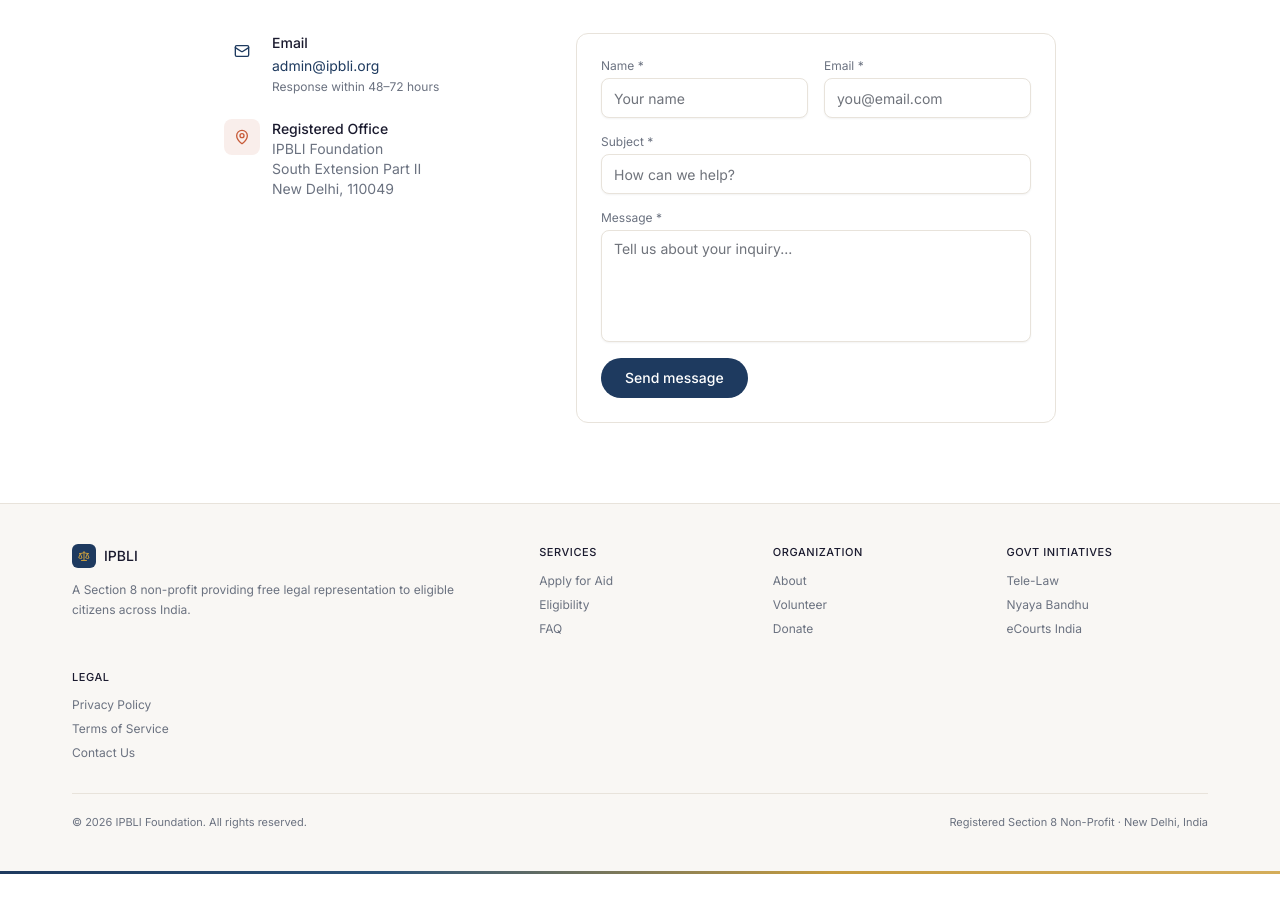
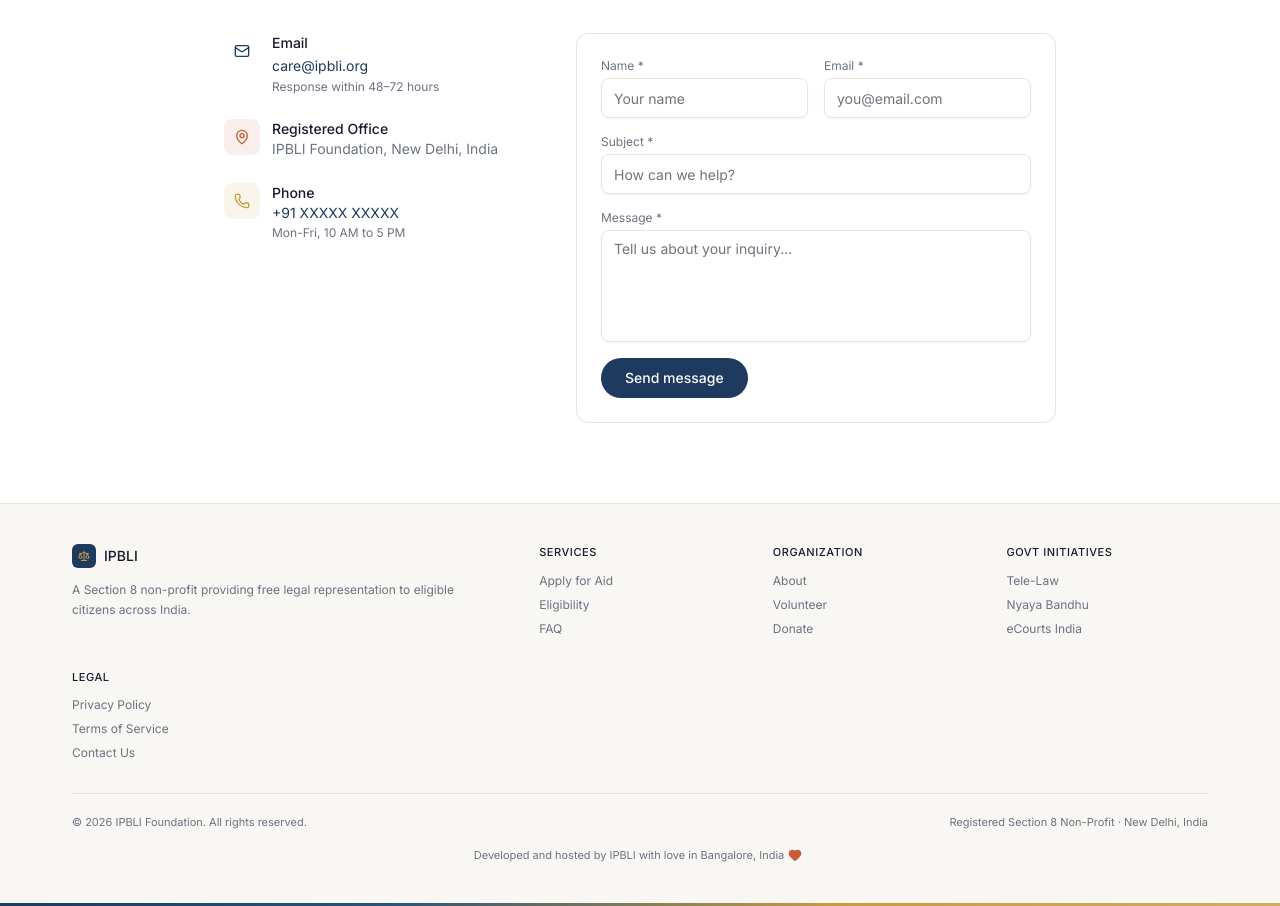
Before and after one commit to Adarshktiwarii/Probono-Legal-Startup, a Next.js app: page /contact in a window 1280 px wide. Shown: the part 380-1286 px from the top of the page. Before the commit the page ends 1254 px from the top, so only its background shows below. Built offline with nearby package versions, Linux system fonts and the light colour scheme.

Commit message:
feat: update contact info and add Bangalore footer note

```diff
--- a/src/app/contact/page.tsx
+++ b/src/app/contact/page.tsx
@@ -4,7 +4,7 @@ import { useState } from "react";
 import { Button } from "@/components/ui/button";
 import { Input } from "@/components/ui/input";
 import { Textarea } from "@/components/ui/textarea";
-import { Mail, MapPin, CheckCircle2 } from "lucide-react";
+import { Mail, MapPin, CheckCircle2, Phone } from "lucide-react";
 import { motion, AnimatePresence } from "framer-motion";
 
 export default function Contact() {
@@ -61,7 +61,7 @@ export default function Contact() {
                 </div>
                 <div>
                   <p className="text-sm font-medium text-[#1A1A2E]">Email</p>
-                  <a href="mailto:admin@ipbli.org" className="text-sm text-[#1E3A5F] hover:underline">admin@ipbli.org</a>
+                  <a href="mailto:care@ipbli.org" className="text-sm text-[#1E3A5F] hover:underline">care@ipbli.org</a>
                   <p className="text-xs text-[#6B7280] mt-0.5">Response within 48–72 hours</p>
                 </div>
               </div>
@@ -72,9 +72,18 @@ export default function Contact() {
                 </div>
                 <div>
                   <p className="text-sm font-medium text-[#1A1A2E]">Registered Office</p>
-                  <p className="text-sm text-[#6B7280]">IPBLI Foundation</p>
-                  <p className="text-sm text-[#6B7280]">South Extension Part II</p>
-                  <p className="text-sm text-[#6B7280]">New Delhi, 110049</p>
+                  <p className="text-sm text-[#6B7280]">IPBLI Foundation, New Delhi, India</p>
+                </div>
+              </div>
+
+              <div className="flex gap-3">
+                <div className="w-9 h-9 bg-[#C69C3F]/10 rounded-lg flex items-center justify-center shrink-0">
+                  <Phone className="w-4 h-4 text-[#C69C3F]" />
+                </div>
+                <div>
+                  <p className="text-sm font-medium text-[#1A1A2E]">Phone</p>
+                  <p className="text-sm text-[#1E3A5F] hover:underline">+91 XXXXX XXXXX</p>
+                  <p className="text-xs text-[#6B7280] mt-0.5">Mon-Fri, 10 AM to 5 PM</p>
                 </div>
               </div>
             </div>
--- a/src/components/Footer.tsx
+++ b/src/components/Footer.tsx
@@ -2,7 +2,7 @@
 
 import Link from "next/link";
 import { usePathname } from "next/navigation";
-import { Scale } from "lucide-react";
+import { Scale, Heart } from "lucide-react";
 
 export default function Footer() {
   const pathname = usePathname();
@@ -61,9 +61,14 @@ export default function Footer() {
           </div>
         </div>
 
-        <div className="pt-5 border-t border-[#e8e3db] flex flex-col md:flex-row justify-between items-center gap-2 text-[11px] text-[#6B7280]">
-          <p>&copy; {new Date().getFullYear()} IPBLI Foundation. All rights reserved.</p>
-          <p>Registered Section 8 Non-Profit · New Delhi, India</p>
+        <div className="pt-5 border-t border-[#e8e3db] flex flex-col items-center gap-2 text-[11px] text-[#6B7280]">
+          <div className="flex flex-col md:flex-row justify-between items-center w-full gap-2">
+            <p>&copy; {new Date().getFullYear()} IPBLI Foundation. All rights reserved.</p>
+            <p>Registered Section 8 Non-Profit · New Delhi, India</p>
+          </div>
+          <p className="flex items-center mt-2">
+            Developed and hosted by IPBLI with love in Bangalore, India <Heart className="w-3.5 h-3.5 text-[#C75B39] mx-1 fill-current" />
+          </p>
         </div>
       </div>
 
```
